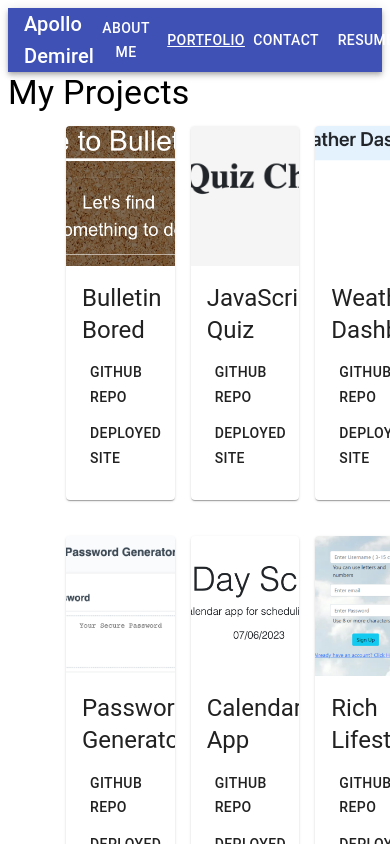
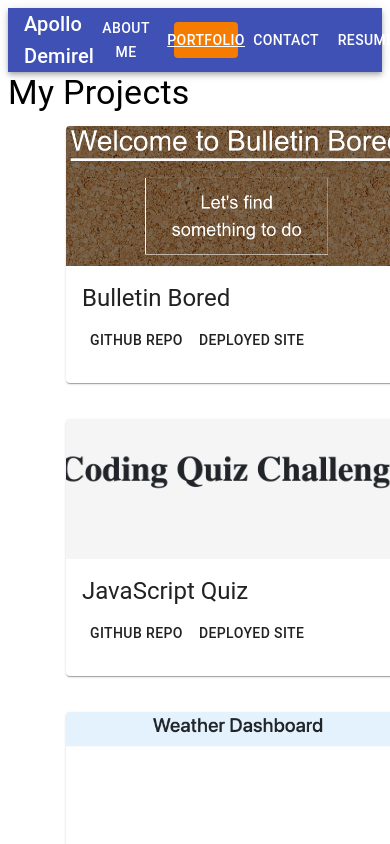
Before and after one commit to demiapollo/react-portfolio2, a React (Create React App) app: page / in a window 390 px wide. Both pictures are taken after a click on the button "PORTFOLIO". Shown: the top 844 px of the page. Built offline with nearby package versions, Linux system fonts and the light colour scheme.

Commit message:
navbar selected highlighted & portfolio page responsive

```diff
--- a/src/components/Header.js
+++ b/src/components/Header.js
@@ -13,7 +13,7 @@ const useStyles = makeStyles((theme) => ({
     marginRight: theme.spacing(2),
   },
   selected: {
-    backgroundColor: theme.palette.primary.main,
+    backgroundColor: theme.palette.warning.dark,
     color: theme.palette.primary.contrastText,
     textDecoration: "underline",
   },
--- a/src/components/Portfolio.js
+++ b/src/components/Portfolio.js
@@ -23,6 +23,8 @@ const useStyles = makeStyles({
   root: {
     maxWidth: 345,
     marginBottom: 20,
+    flexDirection: 'column',
+    display: 'flex',
   },
   media: {
     height: 140,
@@ -72,6 +74,7 @@ const ProjectCard = ({ title, image, githubRepo, deployedSite }) => {
   const classes = useStyles();
 
   return (
+
     <Card className={classes.root}>
       <CardMedia className={classes.media} image={image} title={title} />
       <CardContent>
@@ -86,24 +89,27 @@ const ProjectCard = ({ title, image, githubRepo, deployedSite }) => {
         </Button>
       </CardContent>
     </Card>
+
   );
 };
 
 const ProjectList = () => {
   return (
+
     <Grid container spacing={2} xs={12} justifyContent="center" display="flex"
     style={{ marginLeft: '50px' }}
      >
 
 
       {projects.map((project, index) => (
-         <Grid item xs={4}  >
+         <Grid item xs={12} sm={4} >
         <ProjectCard key={index} {...project} />
         </Grid>
       ))}
 
 
     </Grid>
+
   );
 };
 
```
Also changed, not shown: src/components/PortfolioItem.js (deleted, +0 -13 lines).
